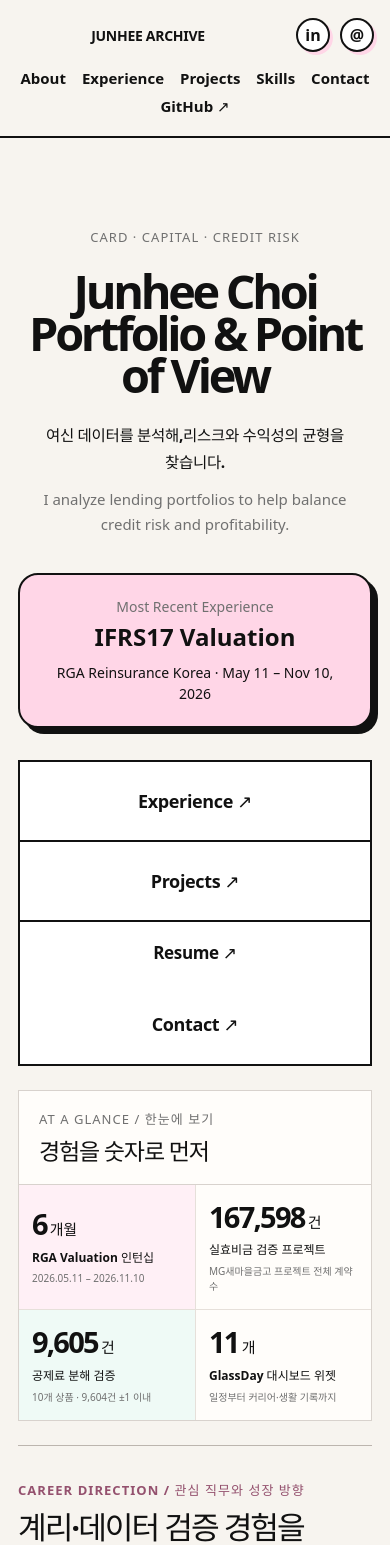
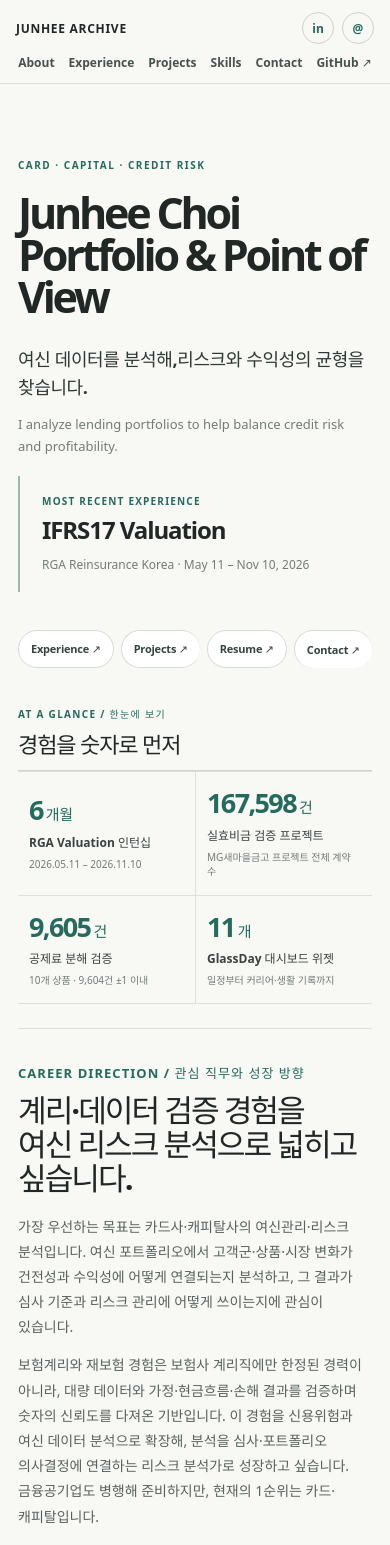
Before and after one commit to haileychoii/junhee-portfolio, a React (Vite) app: page / in a window 390 px wide. Shown: the top 1545 px of the page. Built offline with nearby package versions, Linux system fonts and the light colour scheme; a web font is replaced by a local one.

Commit message:
Refine portfolio visual system

```diff
--- a/src/App.css
+++ b/src/App.css
@@ -1664,3 +1664,154 @@ h2 {
   .careerArc article:first-child { border-top: 0; }
   .careerArc p { max-width: 48ch; }
 }
+
+/* 차분한 금융 포트폴리오 톤: 잉크색 본문, 세이지 액센트, 얇은 구분선으로 시선을 정돈합니다.
+   A restrained finance portfolio palette uses ink, sage, and fine rules instead of heavy outlines. */
+:root {
+  --bg: #f8f8f5;
+  --text: #202725;
+  --muted: #737c77;
+  --line: #dce1dc;
+  --card: #ffffff;
+  --pink: #e9f2ef;
+  --mint: #e4f1eb;
+  --accent: #246b5d;
+  --accent-soft: #e7f1ed;
+}
+
+html, body, #root { width: 100%; }
+html { overflow-x: clip; }
+body { overflow-x: clip; background: var(--bg); color: var(--text); }
+.container { width: min(1240px, 100%); padding-inline: clamp(18px, 4vw, 42px); }
+
+/* Navigation stays on two predictable rows at tablet widths, preventing the old horizontal overflow. */
+.header {
+  gap: 16px 28px;
+  padding: 13px clamp(18px, 4vw, 42px);
+  border-bottom: 1px solid var(--line);
+  background: rgb(248 248 245 / 92%);
+  backdrop-filter: blur(14px);
+}
+.logo { color: var(--text); font-size: 12px; letter-spacing: .06em; }
+.nav { gap: clamp(12px, 1.7vw, 23px); color: #46524d; font-size: 13px; }
+.nav a { transition: color 160ms ease; }
+.nav a:hover { color: var(--accent); }
+.headerSocials { gap: 8px; }
+.headerSocials a, .footerLinks a span {
+  width: 32px; height: 32px; border: 1px solid #cbd4ce; background: transparent;
+  color: var(--accent); box-shadow: none; font-size: 12px;
+}
+.headerSocials a:hover, .footerLinks a:hover span { background: var(--accent-soft); border-color: var(--accent); box-shadow: none; }
+
+/* A quieter split hero gives the career message and recent experience equal weight. */
+.hero {
+  display: grid; grid-template-columns: minmax(0, 1.35fr) minmax(240px, .65fr);
+  align-items: center; gap: clamp(30px, 5vw, 76px); min-height: 540px; padding: 74px 0 62px;
+}
+.heroText { width: 100%; min-width: 0; margin: 0; text-align: left; }
+.heroText .eyebrow, .heroText h1, .heroText .introKo, .heroText .introEn { margin-left: 0; margin-right: 0; text-align: left; }
+.heroText .eyebrow { margin-bottom: 20px; color: var(--accent); font-size: 10px; font-weight: 800; letter-spacing: .15em; }
+.heroText h1 { max-width: 850px; margin-bottom: 28px; font-size: clamp(52px, 7.2vw, 96px); line-height: .98; letter-spacing: -.075em; }
+.heroText .introKo { max-width: 39ch; padding: 0; color: #2e3934; font-size: clamp(18px, 2vw, 23px); line-height: 1.55; font-weight: 720; }
+.heroText .introEn { max-width: 44ch; padding: 0; color: var(--muted); font-size: 13px; line-height: 1.65; }
+.heroPanel {
+  width: 100%; margin: 20px 0 0; padding: 18px 0 18px 22px;
+  border: 0; border-left: 2px solid #9ab9ac; border-radius: 0; background: transparent;
+  box-shadow: none; text-align: left;
+}
+.heroPanel p { color: var(--accent); font-size: 10px; font-weight: 850; letter-spacing: .12em; text-transform: uppercase; }
+.heroPanel strong { max-width: 14ch; font-size: clamp(24px, 3vw, 34px); line-height: 1.15; letter-spacing: -.045em; }
+.heroPanel span { color: var(--muted); font-size: 12px; }
+
+/* Replace the heavy four-cell button block with compact, low-contrast actions. */
+.quickLinks { display: flex; flex-wrap: wrap; gap: 9px; border: 0; background: transparent; }
+.quickLinks a, .quickLinks .resumeButton {
+  display: inline-flex; min-height: 42px; align-items: center; justify-content: center;
+  padding: 10px 15px; border: 1px solid #d5ddd7; border-radius: 999px;
+  background: #fff; color: #36443e; box-shadow: none; font-size: 12px; font-weight: 720;
+}
+.quickLinks a:hover, .quickLinks .resumeButton:hover { transform: translateY(-1px); border-color: #a7c1b4; background: var(--accent-soft); box-shadow: none; }
+.quickLinks a:active, .quickLinks .resumeButton:active { transform: translateY(0); box-shadow: none; }
+
+/* Use large numerals as quiet evidence; keep the metric row open and readable. */
+.overview { grid-template-columns: minmax(185px, .65fr) minmax(0, 2fr); gap: 24px; margin-top: 54px; border: 0; background: transparent; }
+.overviewHeading { padding: 18px 0; border-right: 0; }
+.overviewHeading .eyebrow { color: var(--accent); font-size: 10px; font-weight: 800; letter-spacing: .13em; }
+.overviewHeading h2 { font-size: clamp(22px, 2.8vw, 31px); }
+.overviewGrid { border-top: 1px solid var(--line); border-bottom: 1px solid var(--line); }
+.overviewMetric { padding: 22px 16px; border-left: 1px solid var(--line); }
+.overviewMetricPink, .overviewMetricMint { background: transparent; }
+.metricValue { color: var(--accent); font-size: clamp(27px, 3vw, 40px); }
+.overviewMetric p { color: #38433e; font-size: 12px; }
+.overviewMetric small { color: var(--muted); }
+
+/* Sharpen hierarchy and replace black comic shadows with quiet editorial separators. */
+.section { padding-top: 88px; }
+.sectionHeader { margin-bottom: 23px; border-bottom: 1px solid var(--line); }
+.sectionHeader p { color: var(--accent); font-size: 11px; }
+.sectionHeader h2 { font-size: clamp(26px, 4vw, 42px); letter-spacing: -.055em; }
+.aboutSection { border-top-color: var(--line); }
+.aboutHeading .eyebrow, .careerArc article > span { color: var(--accent); }
+.careerArc, .careerArc article { border-color: var(--line); }
+.careerArc h3 { letter-spacing: -.04em; }
+.careerArc p, .aboutStory p { color: #58635d; }
+.archiveRow { border-bottom-color: var(--line); }
+.archiveRow:hover { background: #f0f5f2; }
+.archiveIndex, .archiveArrow { color: var(--accent); }
+.archiveArrow { border-color: #cad5ce; }
+.archiveRow:hover .archiveArrow { background: var(--accent-soft); border-color: var(--accent); }
+.archiveCopy h3 { letter-spacing: -.05em; }
+.archiveDate, .archiveCopy p, .archiveSummary { color: #69746e; }
+.grid { border-top-color: var(--line); }
+
+/* Keep skills and contact useful without turning them into stacks of bordered tiles. */
+.skillChip { border-color: #d6ded8; background: #fff; color: #425149; box-shadow: none; }
+.skillChip:hover, .skillChip.active { border-color: #9eb9ac; background: var(--accent-soft); color: var(--accent); box-shadow: none; }
+.contactBox { border-color: #cfd8d2; border-radius: 16px; background: #fff; box-shadow: none; }
+.contactBox:hover { background: var(--accent-soft); box-shadow: none; }
+.footer { border-top: 1px solid var(--line); }
+
+/* Apply the same restrained palette to project detail pages. */
+.casePage { max-width: 1440px; }
+.caseTopbar, .caseHero, .proofStrip, .workFlow, .caseMedia, .caseEnd { border-color: var(--line); }
+.caseHeroMeta, .caseHeroBottom p, .proofPoint small, .storyText p, .caseEnd { color: #69746e; }
+.caseKicker, .proofIndex, .proofPoint strong, .flowTrack li:first-child .flowDot, .storyIndex, .storyDot { color: var(--accent); }
+.caseHero h1 { letter-spacing: -.08em; }
+.caseFigureFrame { border-radius: 14px; background: #eef0ed; }
+.caseFigure figcaption { border-bottom-color: var(--line); color: #536059; }
+.caseImageIndex { border-radius: 999px; color: #425149; background: rgb(248 248 245 / 95%); }
+.screenPins span { background: var(--accent); }
+.caseNotice { border-left-color: var(--accent); }
+.flowTrack li::before, .storyTimeline li, .widgetShelf { border-color: var(--line); }
+
+@media (max-width: 1040px) {
+  .header { display: grid; grid-template-columns: minmax(0, 1fr) auto; gap: 8px 14px; }
+  .logo { grid-column: 1; grid-row: 1; justify-self: start; }
+  .headerSocials { grid-column: 2; grid-row: 1; justify-self: end; }
+  .nav { grid-column: 1 / -1; grid-row: 2; justify-content: center; flex-wrap: wrap; gap: 9px 20px; padding-top: 2px; }
+  .hero { min-height: 480px; gap: 28px; }
+}
+@media (max-width: 760px) {
+  .hero { grid-template-columns: minmax(0, 1fr); min-height: 0; gap: 16px; padding: 56px 0 38px; }
+  .heroText h1 { font-size: clamp(43px, 11vw, 72px); }
+  .heroPanel { margin-top: 3px; }
+  .overview { grid-template-columns: 1fr; gap: 0; margin-top: 38px; }
+  .overviewHeading { padding: 0 0 13px; }
+  .overviewGrid { grid-template-columns: repeat(2, minmax(0, 1fr)); }
+  .overviewMetric { padding: 16px 11px; }
+  .overviewMetric:nth-child(3) { border-left: 0; border-top: 1px solid var(--line); }
+  .overviewMetric:nth-child(4) { border-top: 1px solid var(--line); }
+  .quickLinks { gap: 7px; }
+  .quickLinks a, .quickLinks .resumeButton { min-height: 38px; padding: 8px 12px; font-size: 11px; }
+  .section { padding-top: 64px; }
+  .aboutSection { gap: 18px; }
+}
+@media (max-width: 640px) {
+  .header { padding: 12px 16px; }
+  .nav { flex-basis: auto; justify-content: center; gap: 8px 14px; font-size: 12px; }
+  .container { padding-inline: 18px; }
+  .careerArc article, .careerArc article + article { border-top-color: var(--line); }
+}
+@media (prefers-reduced-motion: reduce) {
+  *, *::before, *::after { scroll-behavior: auto !important; transition-duration: .01ms !important; }
+}
```
